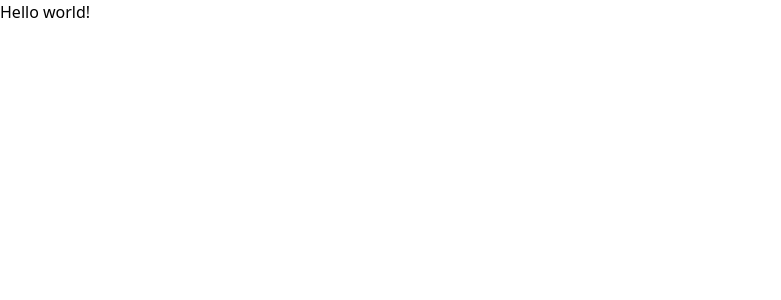
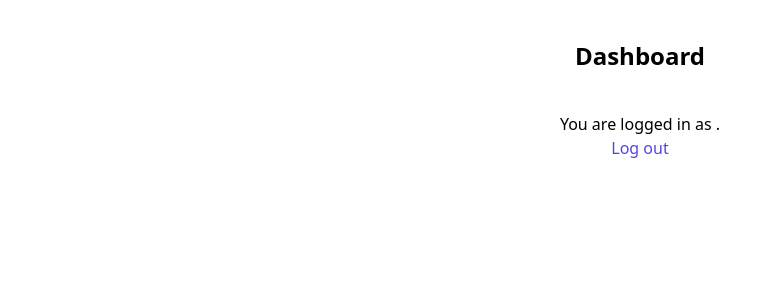
Before and after one commit to reactpractice-dev/supabase-dashboard-with-auth, a React (Vite) app: page / in a window 1280 px wide. Shown: the top 300 px of the page, without its empty margins (0-781 px from the left). Built offline with nearby package versions, Linux system fonts and the light colour scheme.

Commit message:
Add dashboard and logout

```diff
--- a/src/App.jsx
+++ b/src/App.jsx
@@ -1,11 +1,12 @@
 import { createBrowserRouter, RouterProvider } from "react-router-dom";
 import SignUp from "./components/SignUp";
 import Login from "./components/Login";
+import Dashboard from "./components/Dashboard";
 
 const router = createBrowserRouter([
   {
     path: "/",
-    element: <div>Hello world!</div>,
+    element: <Dashboard />,
   },
   {
     path: "/signup",
--- /dev/null
+++ b/src/components/Dashboard.jsx
@@ -0,0 +1,45 @@
+import { useState, useEffect } from "react";
+import supabase from "../supabase";
+import { useNavigate } from "react-router-dom";
+
+const Dashboard = () => {
+  const [user, setUser] = useState(null);
+  const [error, setError] = useState(null);
+  const navigate = useNavigate();
+
+  useEffect(() => {
+    const getLoggedInUser = async () => {
+      const { data } = await supabase.auth.getSession();
+      console.log({ data });
+      setUser(data.session.user);
+    };
+    getLoggedInUser();
+  }, []);
+
+  const handleLogout = async () => {
+    const { error } = await supabase.auth.signOut();
+    if (error) {
+      setError(error);
+      return;
+    }
+    navigate("/login");
+  };
+
+  return (
+    <div className="w-96 m-auto text-center">
+      <h2 className="m-10 text-center text-2xl font-bold">Dashboard</h2>
+      <div>You are logged in as {user?.email}.</div>
+      <div>
+        <a
+          href="#"
+          className="text-indigo-600 hover:text-indigo-500"
+          onClick={handleLogout}
+        >
+          Log out
+        </a>
+      </div>
+    </div>
+  );
+};
+
+export default Dashboard;
```
